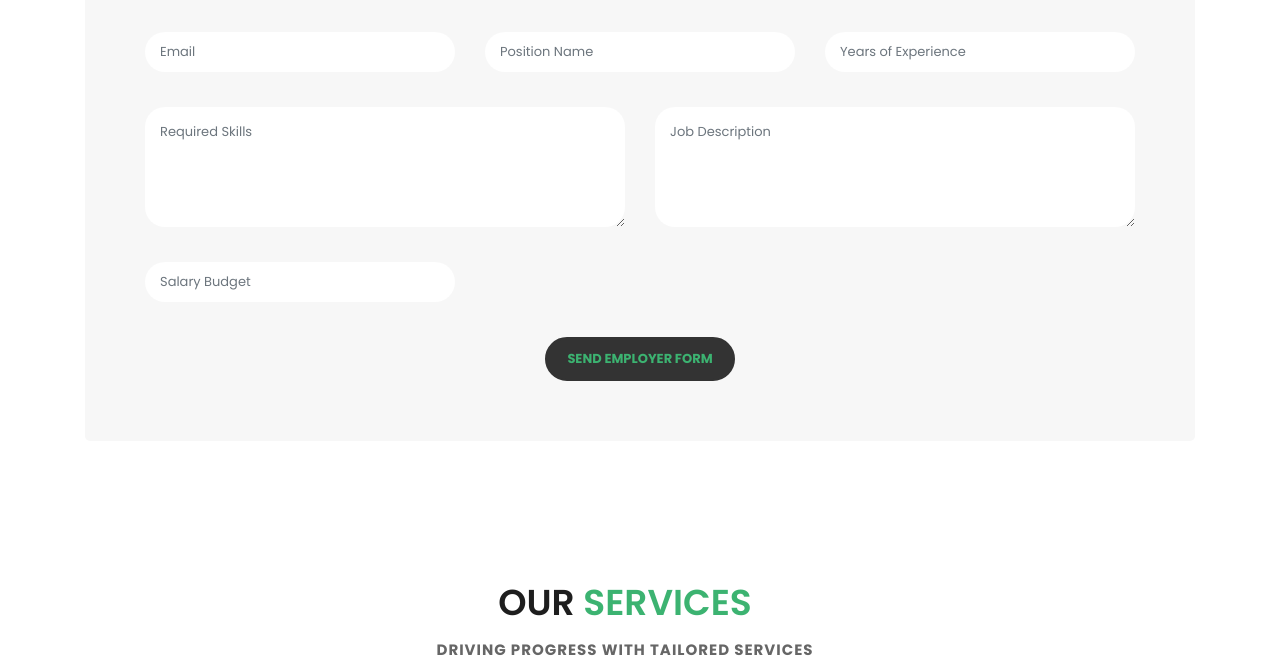
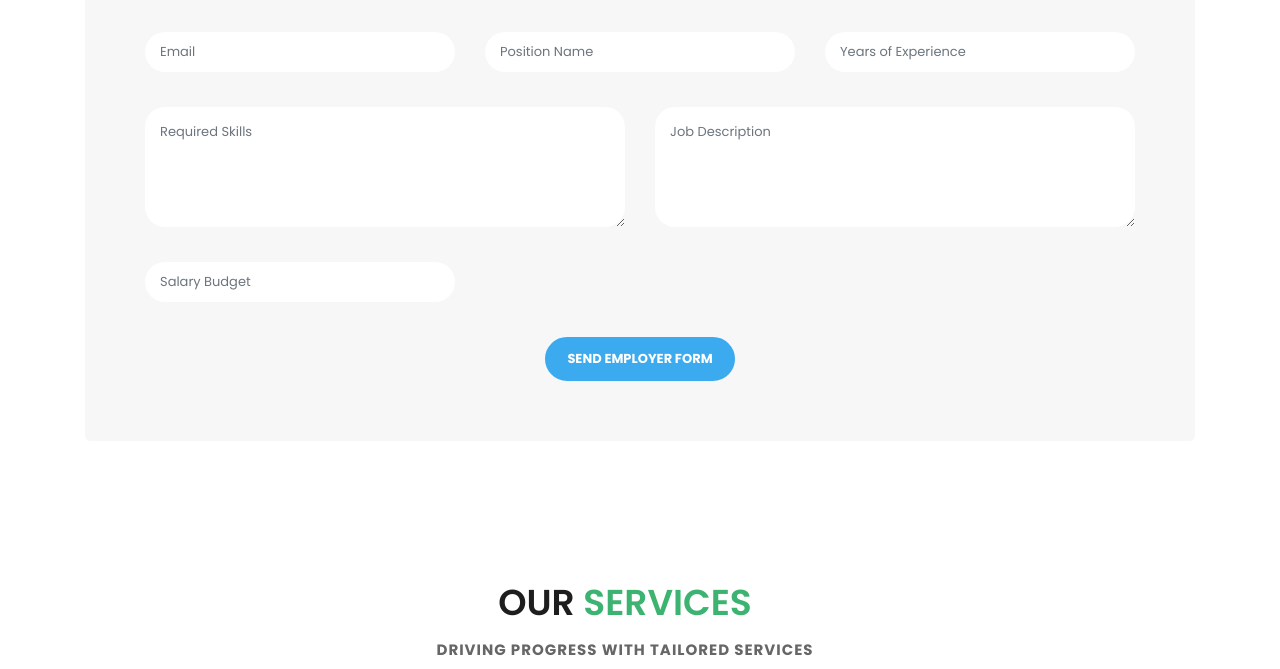
Before and after one commit to Agrawal-Rajat/NeoSource, a website: page index.html in a window 1280 px wide. In both pictures the pointer is over the button "SEND EMPLOYER FORM". Shown: the part 1115-1784 px from the top of the page. Drawn offline with Linux system fonts and the light colour scheme.

Commit message:
changed the color scheme of the buttons

```diff
--- a/assets/css/templatemo-finance-business.css
+++ b/assets/css/templatemo-finance-business.css
@@ -1087,7 +1087,7 @@ button {
 .upload-label {
   display: block;
   padding: 10px 20px;
-  background-color: rgb(59, 170, 239); /* Blue background */
+  background-color: #00b3b3;
   color: white;
   cursor: pointer;
   text-align: center;
@@ -1098,8 +1098,10 @@ button {
   margin-bottom: 20px;
 }
 
+
 .upload-label:hover {
-  background-color: #333; /* Darker blue on hover */
+  background-color: rgb(59, 170, 239);
+  color: white;
 }
 
 #resume {
@@ -1109,17 +1111,17 @@ button {
 /* Submit Button Styles */
 #employer-form-submit,
 #employee-form-submit {
-  background-color: rgb(59, 170, 239); /* Initial color */
+  background-color: #00b3b3; /* Initial color */
   color: white; /* Text color */
-  border: 2px solid rgb(59, 170, 239); /* Border color */
+  border: 2px solid #00b3b3; /* Border color */
   padding: 10px 20px;
   transition: background-color 0.3s, color 0.3s;
 }
-
 #employer-form-submit:hover,
 #employee-form-submit:hover {
-  background-color: #333;
-  border: 2px solid #333;
+  background-color: rgb(59, 170, 239);
+  color: white;
+  border: 2px solid rgb(59, 170, 239);
 }
 
 
```
